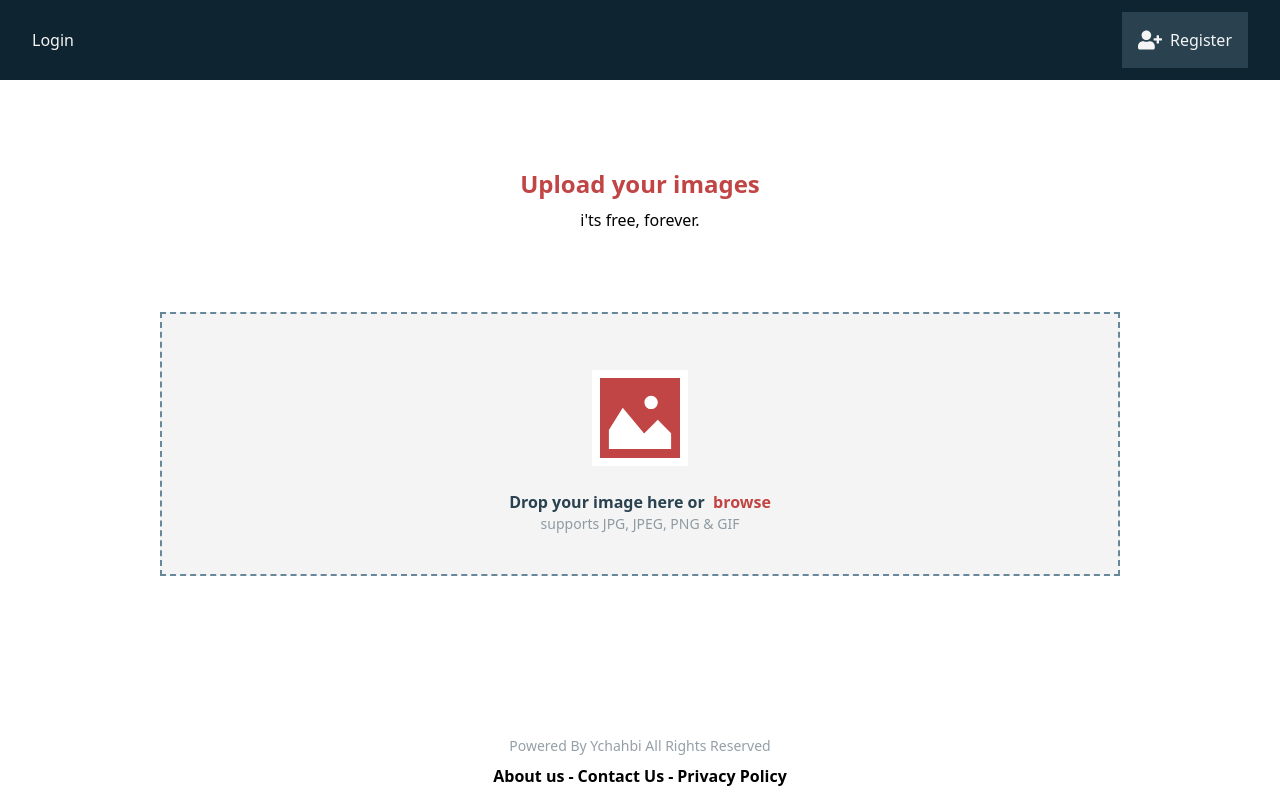
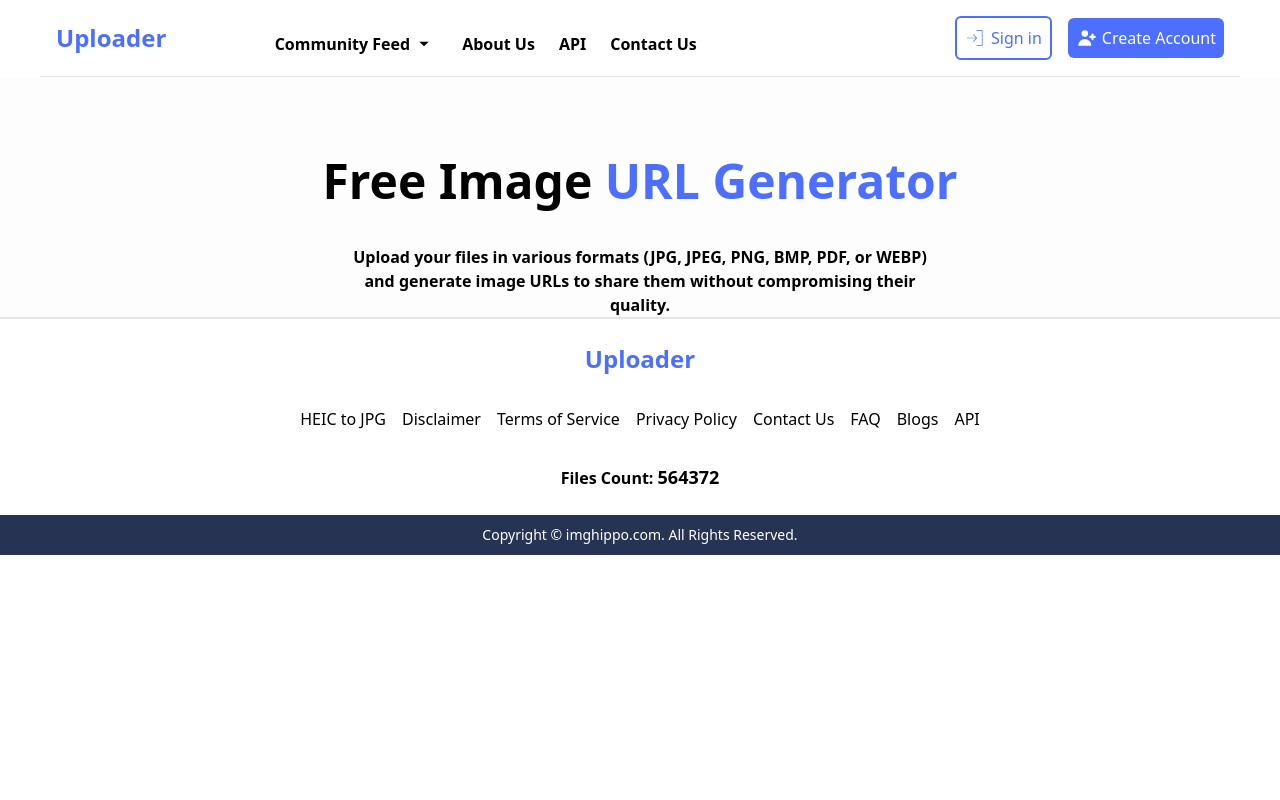
Before and after one commit to y-chahbi/full-stack-crud-app, a Next.js app in the folder srcs/requirements/nodejs/tools/app/: page / in a window 1280 px wide. Built offline with nearby package versions, Linux system fonts and the light colour scheme.

Commit message:
added the new style

```diff
--- a/srcs/requirements/nodejs/tools/app/src/app/(FrontEnd)/components/Body.tsx
+++ /dev/null
@@ -1,59 +0,0 @@
-"use client"
-import ImageIcon from '../data/imageIcon.svg'
-
-
-
-
-
-
-
-import { jwtDecode, JwtPayload }  from "jwt-decode";
-import  { useDispatch } from "react-redux";
-import { useEffect } from 'react';
-import { logIn } from '../redux/featuers/auth-slice';
-import { AppDispatch } from '../redux/store';
-
-interface CustomJwtPayload extends JwtPayload {
-    username?: string;
-}
-
-
-
-
-const Body = () => {
-    const distpatch = useDispatch<AppDispatch>();
-
-    useEffect(() => {
-        const token = localStorage.getItem('token');
-        if  (token) {
-            const decoded = jwtDecode<CustomJwtPayload>(token);
-            console.log("decoded username : ", decoded.username);
-            if (decoded.username)
-                distpatch(logIn(decoded.username));
-        }
-
-    }, []);
-    return (
-        <div className="MainSection my-20 w-full flex justify-center flex-col">
-            <div className="Tls flex flex-col">
-                <div className="BigTl flex text-2xl justify-center text-[var(--secondary-color)] font-bold py-2">Upload your images</div>
-                <div className="SmallTl flex justify-center">i'ts free, forever.</div>
-            </div>
-            <div className="ImageUploader flex justify-center my-20">
-                <input className="hidden" id="fileUpload" type="file"/>
-                <label htmlFor="fileUpload" className="border-dashed border-2 border-[#68889a] w-3/4 flex
-                    justify-center bg-[var(--tertiary-color)] items-center flex-col py-10">
-                    <img className="size-32 mb-2" src={ImageIcon.src} alt=""/>
-                    <div className="Instractions w-full text-center flex justify-center font-semibold text-[var(--buttons-color)]">
-                        Drop your image here or  <p className="text-[var(--secondary-color)]">&nbsp; browse</p>
-                    </div>
-                    <div className="supports text-[var(--buttons-color)] text-sm opacity-50">
-                        supports JPG, JPEG, PNG & GIF
-                    </div>
-                </label>
-            </div>
-        </div>
-    );
-}
-
-export default Body;
--- a/srcs/requirements/nodejs/tools/app/src/app/(FrontEnd)/components/Footer.tsx
+++ b/srcs/requirements/nodejs/tools/app/src/app/(FrontEnd)/components/Footer.tsx
@@ -1,18 +1,12 @@
 import Link from "next/link";
+import { Links } from "./FooterComponents/Links";
+import { CopyRights } from "./FooterComponents/CopyRights";
 
 const Footer = () => {
     return (
-        <div className="footer w-full flex flex-col">
-            <div className="Rights text-sm flex justify-center text-[var(--buttons-color)] opacity-50">
-                Powered By Ychahbi All Rights Reserved
-            </div>
-            <div className="Pages mt-2 flex justify-center">
-                <ul className="flex flex-row font-semibold">
-                    <li className="mx-1"> <Link href={"/about"}>About us</Link></li>
-                    - <li className="mx-1"> <Link href={"/contact"}>Contact Us</Link></li> -
-                    <li className="mx-1"> <Link href={"/policy"}>Privacy Policy</Link></li>
-                </ul>
-            </div>
+        <div className="Footer">
+            <Links/>
+            <CopyRights/>
         </div>
     );
 }
--- /dev/null
+++ b/srcs/requirements/nodejs/tools/app/src/app/(FrontEnd)/components/FooterComponents/CopyRights.tsx
@@ -0,0 +1,8 @@
+import React from 'react'
+
+export const CopyRights = () => {
+  return (
+    <div className='bg-[var(--footerColor)] text-white h-10 w-full flex justify-center items-center text-sm'>
+        Copyright © imghippo.com. All Rights Reserved.</div>
+  )
+}
--- /dev/null
+++ b/srcs/requirements/nodejs/tools/app/src/app/(FrontEnd)/components/FooterComponents/Links.tsx
@@ -0,0 +1,29 @@
+import localFont from 'next/font/local'
+import Link from 'next/link'
+import React from 'react'
+const Mukta = localFont({ src: '../../fonts/Mukta-Regular.ttf' })
+
+export const Links = () => {
+  return (
+    <div className='border-t-2 border-black border-opacity-10 flex flex-col text-center'>
+        <div className={`Logo font-[${Mukta}] font-bold text-2xl text-[var(--primary-color)] my-6`}>
+            <Link href={"/"} rel={""}>Uploader</Link>
+        </div>
+        <div className='Links '>
+            <ul className='flex flex-col md:flex-row justify-center'>
+                <li className="p-2 font-medium"><Link href={""}>HEIC to JPG</Link></li>
+                <li className="p-2 font-medium"><Link href={""}>Disclaimer</Link></li>
+                <li className="p-2 font-medium"><Link href={""}>Terms of Service</Link></li>
+                <li className="p-2 font-medium"><Link href={""}>Privacy Policy</Link></li>
+                <li className="p-2 font-medium"><Link href={""}>Contact Us</Link></li>
+                <li className="p-2 font-medium"><Link href={""}>FAQ</Link></li>
+                <li className="p-2 font-medium"><Link href={""}>Blogs</Link></li>
+                <li className="p-2 font-medium"><Link href={""}>API</Link></li>
+            </ul>
+        </div>
+        <div className='FilesCount my-6 font-bold'>
+            Files Count: <span className='text-lg'>564372</span>
+        </div>
+    </div>
+  )
+}
--- a/srcs/requirements/nodejs/tools/app/src/app/(FrontEnd)/components/Navbar.tsx
+++ b/srcs/requirements/nodejs/tools/app/src/app/(FrontEnd)/components/Navbar.tsx
@@ -1,24 +1,34 @@
+"use client"
+
 import Link from "next/link";
-import { FaUserPlus } from "react-icons/fa";
+import { HiMenuAlt2 } from "react-icons/hi";
 import localFont from 'next/font/local'
+import { useState } from "react";
+import { MobileMenu } from "./NavbarComponents/MobileMenu";
+import { Menu } from "./NavbarComponents/Menu";
+import { SignUp_Login } from "./NavbarComponents/SignUp_Login";
 
 // Font files can be colocated inside of `pages`
 const Mukta = localFont({ src: '../fonts/Mukta-Regular.ttf' })
 
+const Navbar = () => {
 
-const Navbar = () => {
+    const [ShowMobileMenu, setShowMobileMenu] = useState(false);
+
     return (
-        <div className={`Navbar w-full h-20 bg-[var(--primary-color)] flex items-center justify-between ${Mukta}`}>
-            <div className="LogoSide w-0 hidden text-[var(--tertiary-color)]">Logo</div>
-            <div className="LoginSide w-full text-[var(--tertiary-color)] flex justify-between items-center px-8">
-                <div className="Login">
-                    <Link href={"/login"} >Login</Link>
+        <div className="md:w-full md:flex md:justify-center">
+            <div className="Navbar bg-[var(----tertiary-second-color)] flex flex-row items-center justify-between px-4 py-4 border-b-[1px] border-[#2a42501f] md:w-[1200px]">
+                <div className="Logo font-[${Mukta}] font-bold text-2xl text-[var(--primary-color)] md:w-1/6">
+                    <Link href={"/"} rel={""}>Uploader</Link>
                 </div>
-                <div className="Register">
-                    <Link className='bg-[var(--buttons-color)] p-4 flex items-center' href={"/register"} >
-                        <FaUserPlus className="size-6 mr-2" /> {" Register"}
-                    </Link>
+                <div className={`Menu cursor-pointer md:hidden`} onClick={() => setShowMobileMenu(!ShowMobileMenu)}>
+                    <HiMenuAlt2 size={32}/>
                 </div>
+                <div className="DesktopMenu hidden md:flex md:justify-between w-5/6 md:items-center">
+                    <Menu />
+                    <SignUp_Login/>
+                </div>
+                {ShowMobileMenu && <MobileMenu state={setShowMobileMenu}/>}
             </div>
         </div>
     );
--- /dev/null
+++ b/srcs/requirements/nodejs/tools/app/src/app/(FrontEnd)/components/NavbarComponents/Menu.tsx
@@ -0,0 +1,27 @@
+import Link from 'next/link'
+import React, { useState } from 'react'
+import { RiArrowDropDownFill } from "react-icons/ri";
+import { RiArrowDropUpFill } from "react-icons/ri";
+import { SiFireship } from "react-icons/si";
+import { GiBackwardTime } from "react-icons/gi";
+
+
+
+export const Menu = () => {
+
+    const [Drop, setDrop] = useState(false);
+    return (
+        <div className={`Menu text-l font-semibold md:flex md:flex-row md:items-center `}>
+            <div className='mt-3 md:ml-6 Community_Feed flex flex-row items-center cursor-pointer'
+                onClick={() => setDrop(!Drop)}>Community Feed <span>
+                    {!Drop ? <RiArrowDropDownFill size={28}/> : <RiArrowDropUpFill size={28}/> }</span></div>
+            {Drop && <div className='md:absolute md:top-16 md:bg-white md:border-[1px] md:border-black md:border-opacity-10 md:rounded-md md:py-4 md:px-4'>
+                <Link href={"/about-us"}><div className='mt-3 md:mt-0 Recent flex flex-row items-center'><GiBackwardTime /><span className='ml-2'>Recent Images</span></div></Link>
+                <Link href={"/about-us"}><div className='mt-3 Traending  flex flex-row items-center'><SiFireship /><span className='ml-2'>Trending Images</span></div></Link>
+            </div>}
+            <div className='mt-3 md:ml-6 About ' ><Link href={"/about-us"}> About Us</Link></div>
+            <div className='mt-3 md:ml-6 API ' ><Link href={"/api"}>API</Link></div>
+            <div className='mt-3 md:ml-6 Contact' ><Link href={"/contact-us"}>Contact Us</Link></div>
+        </div>
+    )
+}
--- /dev/null
+++ b/srcs/requirements/nodejs/tools/app/src/app/(FrontEnd)/components/NavbarComponents/MobileMenu.tsx
@@ -0,0 +1,25 @@
+import React from 'react'
+import { GrClose } from "react-icons/gr";
+import { SignUp_Login } from './SignUp_Login';
+import { Menu } from './Menu';
+
+
+export const MobileMenu = ({state}: any) => {
+    return (
+        <div className='MobileMenu bg-[black] bg-opacity-30 w-screen h-screen fixed right-0 top-0'>
+            <div className='container-menu bg-[white] w-11/12 h-screen'>
+                <div className='Close text-black flex justify-end p-4'>
+                    <div className='close cursor-pointer' onClick={() => {state((prevState: any) => !prevState)}}><GrClose size={28}/></div>
+                </div>
+                <div className='SignDetails px-4'>
+                    <SignUp_Login/>
+                </div>
+                <div className='Border my-9 pb-11 border-t-2 border-b-2 border-black border-opacity-10'>
+                    <div className='Menu px-4'>
+                        <Menu/>
+                    </div>
+                </div>
+            </div>
+        </div>
+    )
+}
--- /dev/null
+++ b/srcs/requirements/nodejs/tools/app/src/app/(FrontEnd)/components/NavbarComponents/SignUp_Login.tsx
@@ -0,0 +1,26 @@
+import React from 'react'
+import { PiSignInThin } from "react-icons/pi";
+import { HiUserAdd } from "react-icons/hi";
+import Link from 'next/link';
+
+
+
+
+export const SignUp_Login = () => {
+    return (
+        <div className={`text-black flex flex-col md:flex-row md:items-center`}>
+            <Link href={"/signin"} rel={""} className='border-2 md:mr-4 rounded-md border-[var(--primary-color)] p-3 md:p-2 text-[var(--primary-color)]'>
+                <div className='SignIn flex flex-row items-center justify-center'>
+                    <PiSignInThin size={22}/>
+                    <span className='ml-1'>Sign in</span>
+                </div>
+            </Link>
+            <Link href={"/register"} rel={""} className='mt-2 md:mt-0 rounded-md bg-[var(--primary-color)] p-3 md:p-2 text-[white]'>
+                <div className='SignUp flex flex-row items-center justify-center'>
+                        <HiUserAdd size={22}/>
+                        <span className='ml-1'>Create Account</span>
+                </div>
+            </Link>
+        </div>
+    )
+}
--- /dev/null
+++ b/srcs/requirements/nodejs/tools/app/src/app/(FrontEnd)/components/UploadSection.tsx
@@ -0,0 +1,15 @@
+import React from 'react'
+
+export const UploadSection = () => {
+  return (
+    <div className='flex justify-center flex-col items-center'>
+        <div className='Title text-2xl font-bold md:text-5xl mt-16 md:mt-20 mb-10'>
+            Free Image <span className='text-[var(--primary-color)]'>URL Generator</span>
+        </div>
+        <div className='Description max-w-xl text-center md:font-semibold md:text-base'>
+          Upload your files in various formats (JPG, JPEG, PNG, BMP, PDF, or WEBP) and
+          generate image URLs to share them without compromising their quality.
+        </div>
+    </div>
+  )
+}
--- a/srcs/requirements/nodejs/tools/app/src/app/(FrontEnd)/globals.css
+++ b/srcs/requirements/nodejs/tools/app/src/app/(FrontEnd)/globals.css
@@ -3,9 +3,11 @@
 @tailwind utilities;
 
 :root {
-  --primary-color: #0e2431;
-  --secondary-color: #c04544;
-  --tertiary-color: #f4f4f4;
+  --primary-color: #4c6fff;
+  --secondary-color: #1a202c;
+  --footerColor: #273353;
+  --tertiary-color: #ffffff;
+  --tertiary-second-color: #fdfdfd;
   --buttons-color: #2a4250;
   --background-color: #f9f9f9;
 }
--- a/srcs/requirements/nodejs/tools/app/src/app/(FrontEnd)/page.tsx
+++ b/srcs/requirements/nodejs/tools/app/src/app/(FrontEnd)/page.tsx
@@ -1,12 +1,36 @@
 "use client"
 
-import Body from "./components/Body";
+import { jwtDecode, JwtPayload }  from "jwt-decode";
+import  { useDispatch } from "react-redux";
+import { useEffect } from 'react';
+import { logIn } from './redux/featuers/auth-slice';
+import { AppDispatch } from './redux/store';
+import { UploadSection } from "./components/UploadSection";
+
+interface CustomJwtPayload extends JwtPayload {
+    username?: string;
+}
+
+
+
+
 
 export default function Home() {
+    const distpatch = useDispatch<AppDispatch>();
 
+    useEffect(() => {
+        const token = localStorage.getItem('token');
+        if  (token) {
+            const decoded = jwtDecode<CustomJwtPayload>(token);
+            console.log("decoded username : ", decoded.username);
+            if (decoded.username)
+                distpatch(logIn(decoded.username));
+        }
+
+    }, []);
     return (
-        <main>
-            <Body/>
-        </main>
+        <div className="Home bg-[var(--tertiary-second-color)]">
+            <UploadSection/>
+        </div>
     );
 }
```
Also changed, not shown: srcs/requirements/nodejs/tools/app/src/app/(FrontEnd)/redux/featuers/auth-slice.tsx (+3 -10 lines).
